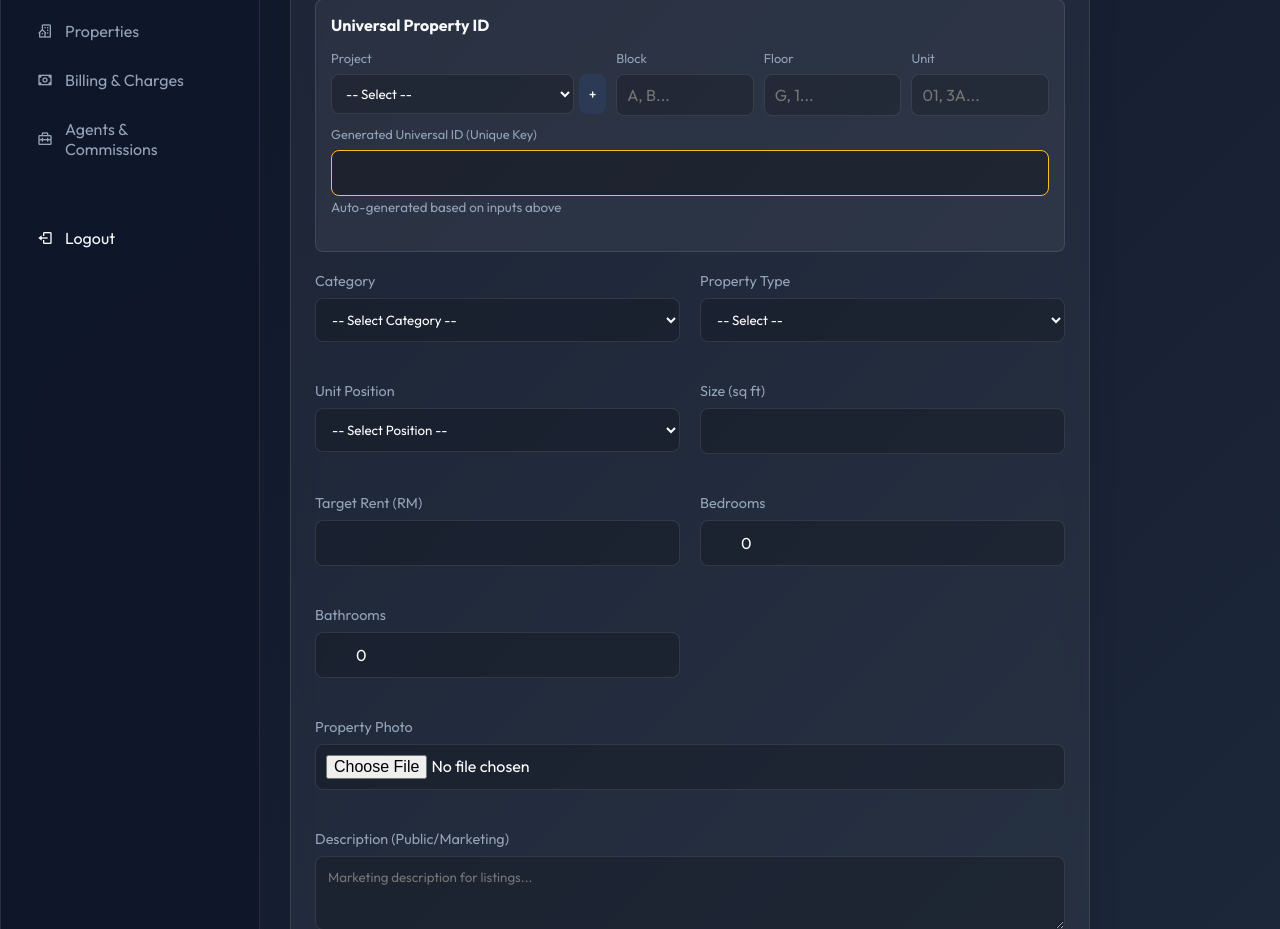
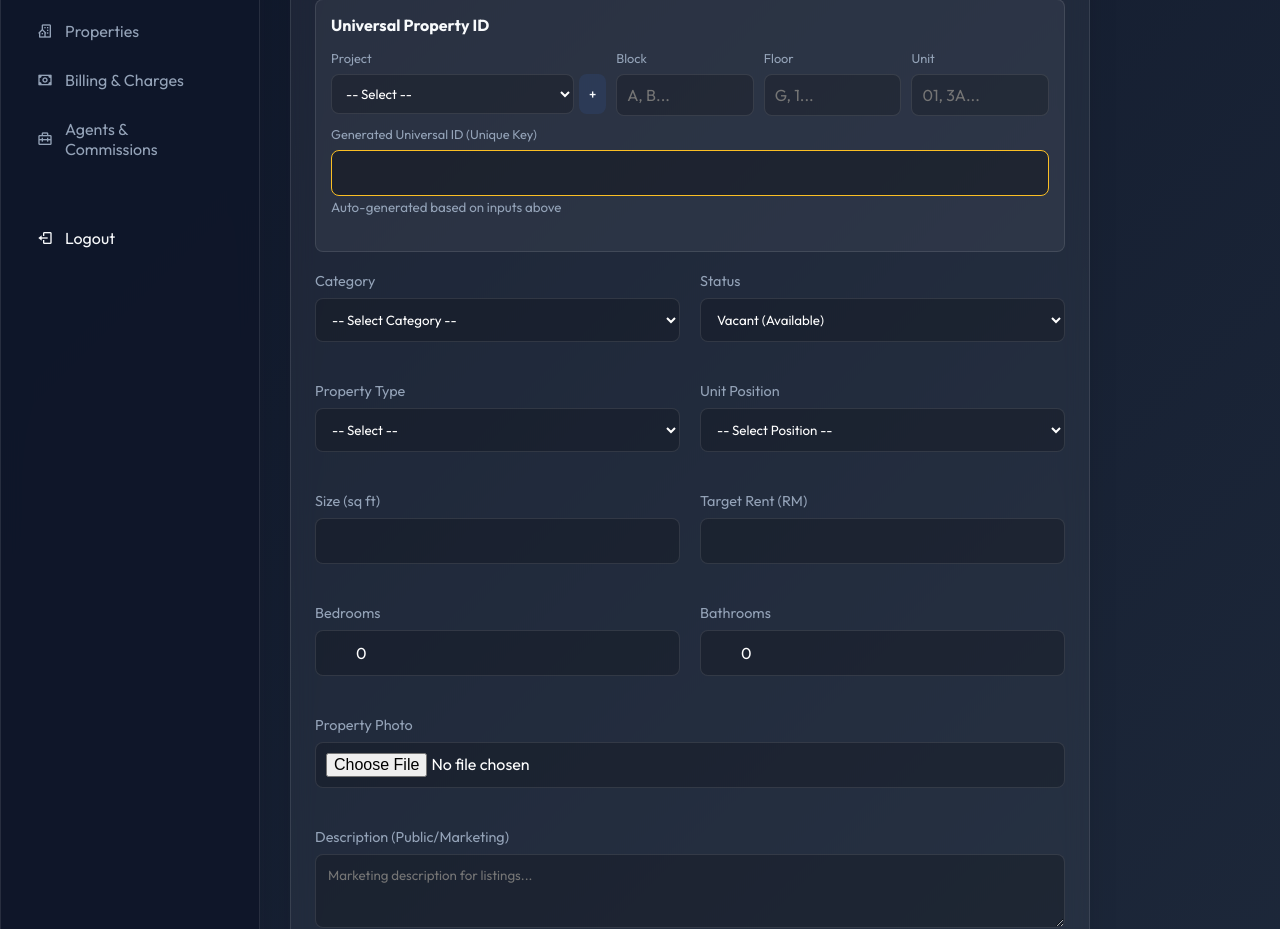
Before and after one commit to juliusdx/sina_rental_system, a Python web app: template templates/properties/edit.html in a window 1280 px wide. Shown: the part 206-1135 px from the top of the page. Run offline with Jinja, Linux system fonts and the light colour scheme; the template is opened without the code that fills it, so the values that code supplies are empty.

Commit message:
UI: Add Status dropdown to Edit Property

```diff
--- a/templates/properties/edit.html
+++ b/templates/properties/edit.html
@@ -127,6 +127,26 @@
                     <option value="Industrial" style="color: black;" {% if property.property_category=='Industrial'
                         %}selected{% endif %}>Industrial</option>
                 </select>
+            </div>
+
+            <div class="form-group">
+                <label>Status</label>
+                <select name="status"
+                    style="width: 100%; padding: 12px; background: rgba(0,0,0,0.2); border: 1px solid var(--glass-border); border-radius: 8px; color: white;">
+                    <option value="vacant" style="color: black;" {% if property.status=='vacant' %}selected{% endif %}>
+                        Vacant (Available)</option>
+                    <option value="occupied" style="color: black;" disabled {% if property.status=='occupied'
+                        %}selected{% endif %}>Occupied (Lease Active)</option>
+                    <option value="maintenance" style="color: black;" {% if property.status=='maintenance' %}selected{%
+                        endif %}>Maintenance</option>
+                    <option value="reserved" style="color: black;" {% if property.status=='reserved' %}selected{% endif
+                        %}>Reserved (Hold)</option>
+                </select>
+                {% if property.status == 'occupied' %}
+                <small style="color: var(--text-muted); font-size: 0.8rem; display: block; margin-top: 5px;">
+                    <i class='bx bx-info-circle'></i> Status is managed by active leases.
+                </small>
+                {% endif %}
             </div>
 
             <div class="form-group">
```
